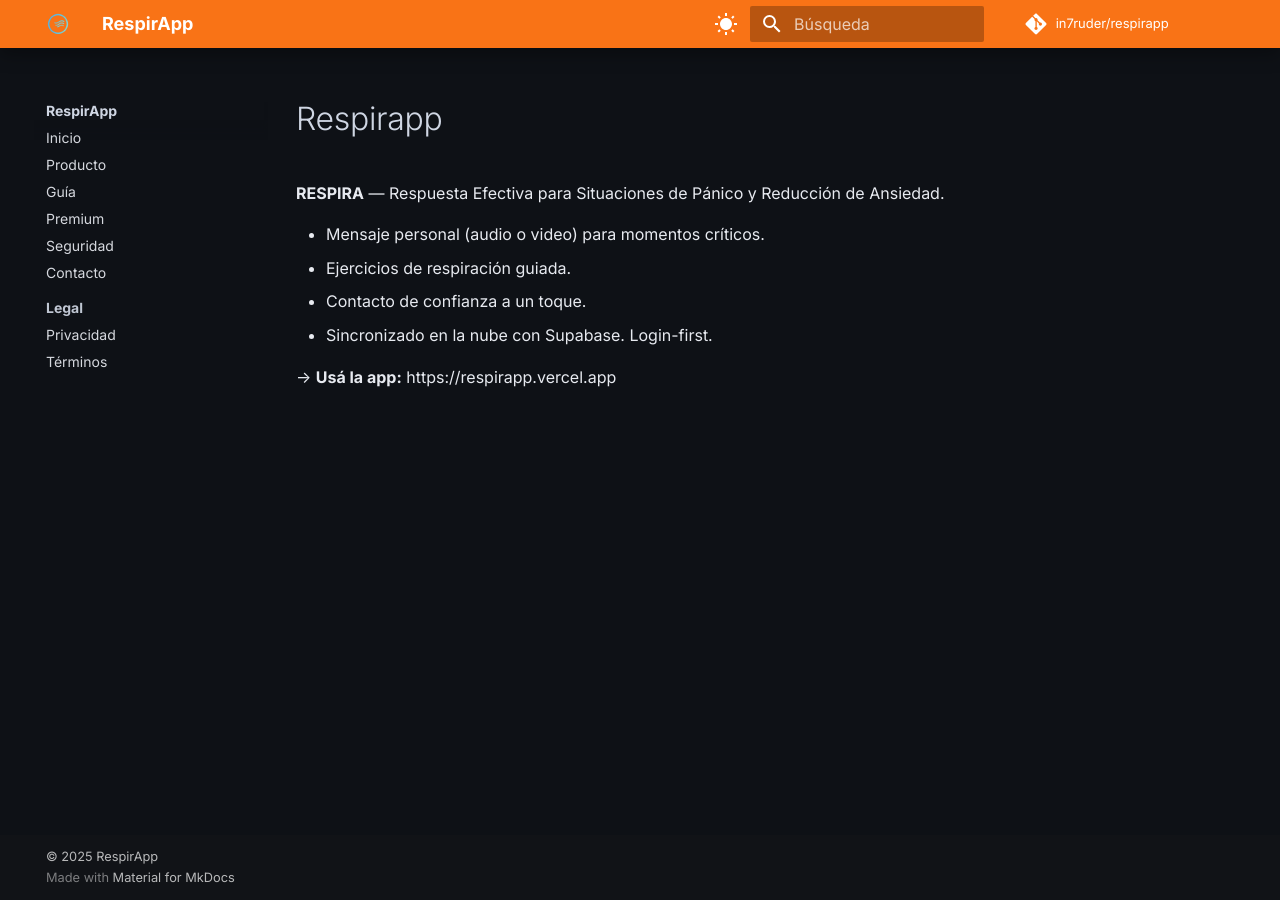
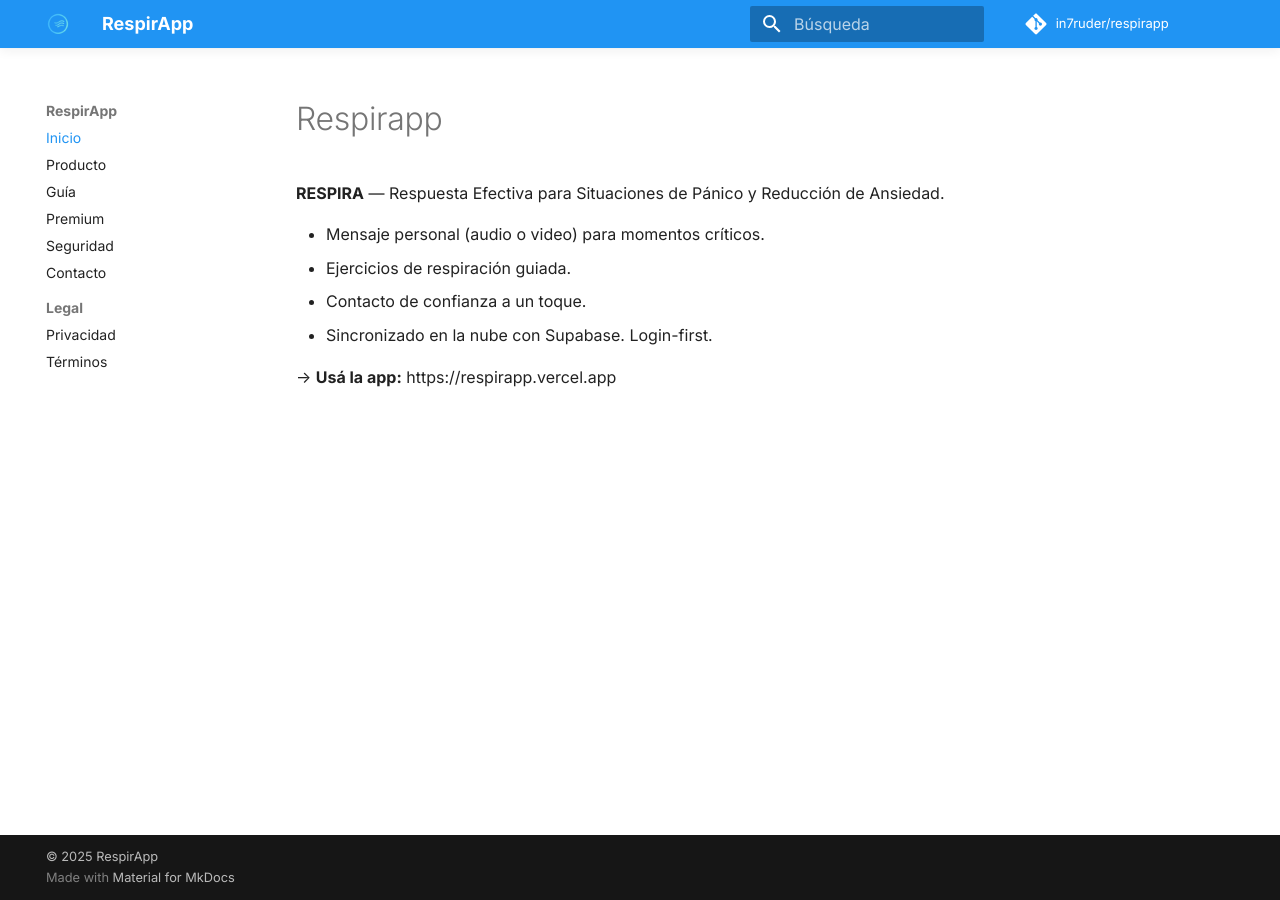
Before and after one commit to in7ruder-ch/respirapp, an MkDocs documentation site: the page built from docs/index.md, in a window 1280 px wide. Built offline with MkDocs 1.6.1 and Material for MkDocs 9.7.7, drawn with Linux system fonts in a browser that asks for light colours; comment, search, counter and statistics services are not loaded.

```diff
--- a/mkdocs.yml
+++ b/mkdocs.yml
@@ -22,20 +22,9 @@ theme:
     - search.highlight
     - search.suggest
   palette:
-    # Modo DARK por defecto
-    - scheme: slate
-      primary: blue
-      accent: blue
-      toggle:
-        icon: material/white-balance-sunny
-        name: Modo claro
-    # Modo LIGHT (por si el usuario toca el toggle)
     - scheme: default
       primary: blue
       accent: blue
-      toggle:
-        icon: material/weather-night
-        name: Modo oscuro
 
 repo_url: https://github.com/in7ruder-ch/respirapp
 repo_name: in7ruder/respirapp
```
